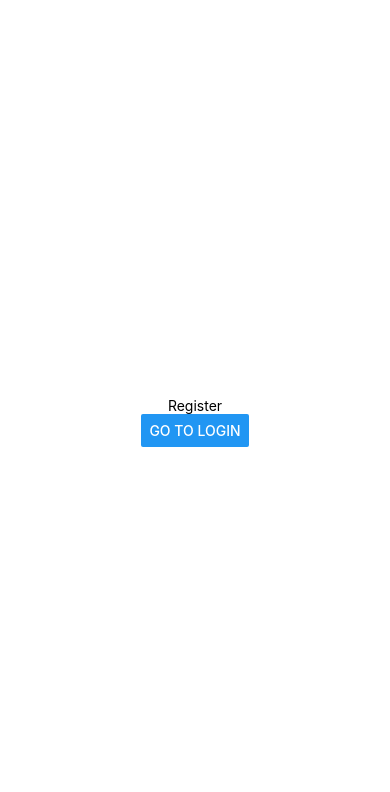
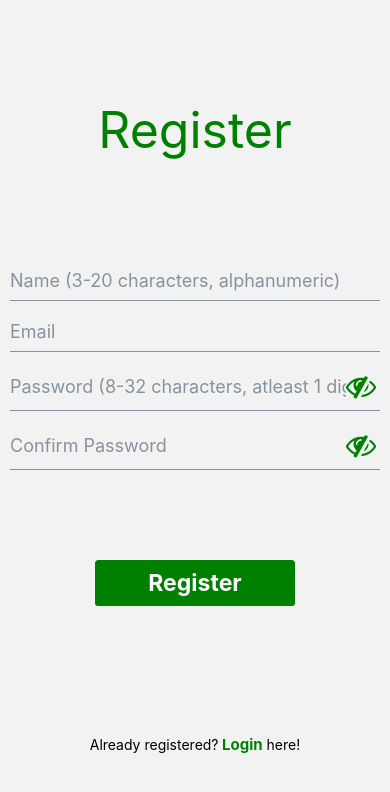
Before and after one commit to Yousuf-Mohammad/ramadanPlanner-mobileApp, a React Native app: screen /Register in a window 390 px wide. Shown: the top 792 px of the page. Built offline with nearby package versions, Linux system fonts and the light colour scheme.

Commit message:
custom header - arabic date integrated!

```diff
--- a/App.js
+++ b/App.js
@@ -10,17 +10,21 @@ import React from 'react';
 
 import {NavigationContainer} from '@react-navigation/native';
 import {createNativeStackNavigator} from '@react-navigation/native-stack';
+import {Provider} from 'react-redux';
 
 import Register from './screens/Register';
 import Login from './screens/Login';
 import Home from './screens/Home';
 import CustomHeader from './components/CustomHeader/CustomHeader';
 
+import {store} from './redux-toolkit/store/store';
+
 const Stack = createNativeStackNavigator();
 
 const App = () => {
   return (
     <NavigationContainer>
+      <Provider store={store}>
         <Stack.Navigator>
           <Stack.Screen
             options={{headerShown: false}}
@@ -38,6 +42,7 @@ const App = () => {
             options={{header: () => <CustomHeader />}}
           />
         </Stack.Navigator>
+      </Provider>
     </NavigationContainer>
   );
 };
--- /dev/null
+++ b/components/AuthScreens/AuthenticationForm.js
@@ -0,0 +1,195 @@
+import {
+  ScrollView,
+  StyleSheet,
+  Text,
+  TouchableOpacity,
+  View,
+} from 'react-native';
+import React, {useRef, useState} from 'react';
+import Icon from 'react-native-vector-icons/FontAwesome';
+import {Input, Button} from 'react-native-elements';
+
+const AuthenticationForm = ({
+  errorMessage,
+  title,
+  btnTitle,
+  onSubmit,
+  // navHandler,
+  err,
+}) => {
+  const nameRef = useRef(null);
+  const passwordRef = useRef(null);
+  const emailRef = useRef(null);
+
+  const [hidden, setHidden] = useState(true);
+  const [hidden2, setHidden2] = useState(true);
+  const eyePressHandler = () => {
+    setHidden(prev => !prev);
+  };
+  const eyePressHandler2 = () => {
+    setHidden2(prev => !prev);
+  };
+
+  const handleSubmit = () => {
+    //   const name = nameRef.current.value;
+    //   const password = passwordRef.current.value;
+    //   const data = {
+    //     name: name,
+    //     password: password,
+    //   };
+    //   onSubmit(data);
+    // navigate on success
+    onSubmit();
+  };
+
+  return (
+    <ScrollView
+      style={styles.root.style}
+      contentContainerStyle={styles.root.containerStyle}>
+      <Text style={styles.titleTop}>{title}</Text>
+
+      <View style={styles.form}>
+        <Input
+          ref={nameRef}
+          onChangeText={e => (nameRef.current.value = e)}
+          placeholder="Name (3-20 characters, alphanumeric)"
+          errorStyle={styles.error}
+          errorMessage={errorMessage ? errorMessage : ''}
+        />
+
+        {title === 'Register' ? (
+          <Input
+            ref={emailRef}
+            onChangeText={e => (emailRef.current.value = e)}
+            placeholder="Email"
+            errorStyle={styles.error}
+            errorMessage={errorMessage ? errorMessage : ''}
+          />
+        ) : (
+          <></>
+        )}
+
+        <Input
+          ref={passwordRef}
+          onChangeText={e => (passwordRef.current.value = e)}
+          secureTextEntry={hidden}
+          rightIcon={
+            hidden ? (
+              <TouchableOpacity onPress={eyePressHandler}>
+                <Icon name="eye-slash" size={30} color="green" />
+              </TouchableOpacity>
+            ) : (
+              <TouchableOpacity onPress={eyePressHandler}>
+                <Icon name="eye" size={30} color="#900" />
+              </TouchableOpacity>
+            )
+          }
+          placeholder="Password (8-32 characters, atleast 1 digit)"
+          errorStyle={styles.error}
+          errorMessage={errorMessage ? errorMessage : ''}
+        />
+
+        {title === 'Register' ? (
+          <Input
+            ref={passwordRef}
+            onChangeText={e => (passwordRef.current.value = e)}
+            secureTextEntry={hidden2}
+            rightIcon={
+              hidden2 ? (
+                <TouchableOpacity onPress={eyePressHandler2}>
+                  <Icon name="eye-slash" size={30} color="green" />
+                </TouchableOpacity>
+              ) : (
+                <TouchableOpacity onPress={eyePressHandler2}>
+                  <Icon name="eye" size={30} color="#900" />
+                </TouchableOpacity>
+              )
+            }
+            placeholder="Confirm Password"
+            errorStyle={styles.error}
+            errorMessage={errorMessage ? errorMessage : ''}
+          />
+        ) : (
+          <></>
+        )}
+
+        {err !== '' ? <Text style={styles.err}>{err}</Text> : <Text />}
+
+        <Button
+          title={btnTitle}
+          loading={false}
+          loadingProps={{size: 'small', color: 'white'}}
+          buttonStyle={styles.btn.buttonStyle}
+          titleStyle={styles.btn.titleStyle}
+          containerStyle={styles.btn.containerStyle}
+          onPress={handleSubmit}
+        />
+      </View>
+
+      {title === 'Register' ? (
+        <View style={styles.bottom}>
+          <Text style={styles.titleBottom}>Already registered?</Text>
+          <TouchableOpacity onPress={() => {}}>
+            <Text style={styles.touchtitleBottom}> Login</Text>
+          </TouchableOpacity>
+          <Text style={styles.titleBottom}> here!</Text>
+        </View>
+      ) : (
+        <></>
+      )}
+    </ScrollView>
+  );
+};
+
+export default AuthenticationForm;
+
+const styles = StyleSheet.create({
+  root: {
+    style: {width: '100%'},
+    containerStyle: {
+      width: '100%',
+      alignItems: 'center',
+      justifyContent: 'center',
+      // borderWidth: 1,
+      // borderColor: 'blue',
+    },
+  },
+  form: {
+    flex: 1,
+    width: '100%',
+    alignItems: 'center',
+    justifyContent: 'center',
+    // borderWidth: 1,
+    // borderColor: 'blue',
+  },
+  titleTop: {
+    marginVertical: 100,
+    fontSize: 50,
+    color: 'green',
+    // backgroundColor: 'green',
+  },
+  bottom: {
+    width: '100%',
+    flexDirection: 'row',
+    justifyContent: 'center',
+    marginVertical: 115,
+    alignItems: 'center',
+    // borderWidth: 1,
+    // borderColor: 'blue',
+  },
+  titleBottom: {color: 'black'},
+  touchtitleBottom: {fontSize: 15, fontWeight: 'bold', color: 'green'},
+  error: {color: 'red'},
+  btn: {
+    buttonStyle: {backgroundColor: 'green'},
+    titleStyle: {fontWeight: 'bold', fontSize: 23},
+    containerStyle: {
+      marginHorizontal: 50,
+      height: 50,
+      width: 200,
+      marginVertical: 10,
+      marginTop: 80,
+    },
+  },
+  err: {color: 'red'},
+});
--- a/components/CustomHeader/DateCircle.js
+++ b/components/CustomHeader/DateCircle.js
@@ -3,11 +3,11 @@ import {StyleSheet, Text, View} from 'react-native';
 
 import {convert} from '../../assets/dimensions/dimensions';
 
-const DateCircle = () => {
+const DateCircle = date => {
   return (
     <View style={styles.circle}>
-      <Text style={styles.dateTxt}>{1}</Text>
-      <Text style={styles.text}>Ramadan</Text>
+      <Text style={styles.dateTxt}>{date.date.day}</Text>
+      <Text style={styles.text}>{date.date.month}</Text>
     </View>
   );
 };
--- /dev/null
+++ b/components/InternationalDate/InternationalDate.js
@@ -0,0 +1,8 @@
+const date = new Date();
+
+let day = date.getDate();
+let month = date.getMonth() + 1;
+let year = date.getFullYear();
+
+export let CURRENT_DATE = `${day}-${month}-${year}`;
+// console.log(CURRENT_DATE); // "17-6-2022"
--- a/package.json
+++ b/package.json
@@ -17,6 +17,7 @@
     "@reduxjs/toolkit": "^2.2.0",
     "react": "18.2.0",
     "react-native": "0.73.4",
+    "react-native-elements": "^3.4.3",
     "react-native-pager-view": "^6.2.3",
     "react-native-paper": "^5.12.3",
     "react-native-safe-area-context": "^4.9.0",
--- /dev/null
+++ b/redux-toolkit/features/arabic-date/arabic-date-slice.js
@@ -0,0 +1,17 @@
+import {createApi, fetchBaseQuery} from '@reduxjs/toolkit/query/react';
+
+export const arabicDateSlice = createApi({
+  reducerPath: 'arabicDateApi',
+  baseQuery: fetchBaseQuery({
+    baseUrl: 'https://api.aladhan.com/v1/gToH',
+  }),
+  endpoints: builder => {
+    return {
+      getArabicDate: builder.query({
+        query: date => `/${date}`,
+      }),
+    };
+  },
+});
+
+export const {useGetArabicDateQuery} = arabicDateSlice;
--- /dev/null
+++ b/redux-toolkit/features/arabic-date/arabicDate.js
@@ -0,0 +1,27 @@
+import {createSlice} from '@reduxjs/toolkit';
+
+const initialState = {
+  value: {
+    day: '',
+    month: '',
+  },
+};
+
+export const arabicDateSlice = createSlice({
+  name: 'arabicDate',
+  initialState: initialState,
+  reducers: {
+    setArabicDate: (state, action) => {
+      state.value.day = action.payload.day;
+      state.value.month = action.payload.month.en;
+    },
+  },
+});
+
+export const {setArabicDate} = arabicDateSlice.actions;
+
+export const getArabicDate = state => {
+  return state.arabicDate.value;
+};
+
+export default arabicDateSlice.reducer;
--- a/screens/Login.js
+++ b/screens/Login.js
@@ -1,27 +1,42 @@
-import {View, Text, StyleSheet, Button} from 'react-native';
-import React from 'react';
+/* eslint-disable react-hooks/exhaustive-deps */
+import React, {useEffect} from 'react';
+import {useDispatch} from 'react-redux';
 
-const onPress = navigation => {
-  navigation.navigate('Home');
-};
+import {useGetArabicDateQuery} from '../redux-toolkit/features/arabic-date/arabic-date-slice';
+import {setArabicDate} from '../redux-toolkit/features/arabic-date/arabicDate';
+
+import AuthenticationForm from '../components/AuthScreens/AuthenticationForm';
+
+import {CURRENT_DATE} from '../components/InternationalDate/InternationalDate';
 
 const Login = ({navigation}) => {
+  const dispatch = useDispatch();
+
+  const {data, isError, error, isLoading} = useGetArabicDateQuery(CURRENT_DATE);
+
+  useEffect(() => {
+    if (isError) {
+      // handle error
+      console.log('SCREEN:LOGIN: error fetching arabic date: ', error);
+    } else if (isLoading) {
+      // handle loading
+      console.log('still loading');
+    }
+  }, [data, isError, isLoading]);
+
+  const onSubmit = () => {
+    // auth logic!
+    dispatch(setArabicDate(data.data.hijri));
+    navigation.navigate('Home');
+  };
+
   return (
-    <View style={styles.root}>
-      <Text style={styles.txt}>Login</Text>
-      <Button title="go to login" onPress={() => onPress(navigation)} />
-    </View>
+    <AuthenticationForm
+      title={'Login'}
+      btnTitle={'Log in'}
+      onSubmit={onSubmit}
+    />
   );
 };
 
 export default Login;
-
-const styles = StyleSheet.create({
-  root: {
-    flex: 1,
-    alignItems: 'center',
-    justifyContent: 'center',
-    backgroundColor: 'white',
-  },
-  txt: {color: 'black'},
-});
--- a/screens/Register.js
+++ b/screens/Register.js
@@ -1,27 +1,20 @@
-import {Button, StyleSheet, Text, View} from 'react-native';
 import React from 'react';
 
-const onPress = navigation => {
-  navigation.navigate('Login');
-};
+import AuthenticationForm from '../components/AuthScreens/AuthenticationForm';
 
 const Register = ({navigation}) => {
+  const onSubmit = () => {
+    // registration logic!
+    navigation.navigate('Login');
+  };
+
   return (
-    <View style={styles.root}>
-      <Text style={styles.txt}>Register</Text>
-      <Button title="go to login" onPress={() => onPress(navigation)} />
-    </View>
+    <AuthenticationForm
+      title={'Register'}
+      btnTitle={'Register'}
+      onSubmit={onSubmit}
+    />
   );
 };
 
 export default Register;
-
-const styles = StyleSheet.create({
-  root: {
-    flex: 1,
-    alignItems: 'center',
-    justifyContent: 'center',
-    backgroundColor: 'white',
-  },
-  txt: {color: 'black'},
-});
```
Also changed, not shown: components/CustomHeader/CustomHeader.js (+13 -2 lines), redux-toolkit/store/store.js (added, +16 -0 lines), 2 other files (tests, documents, lock files or other folders). Lines whose indentation alone changed are shown as unchanged.
